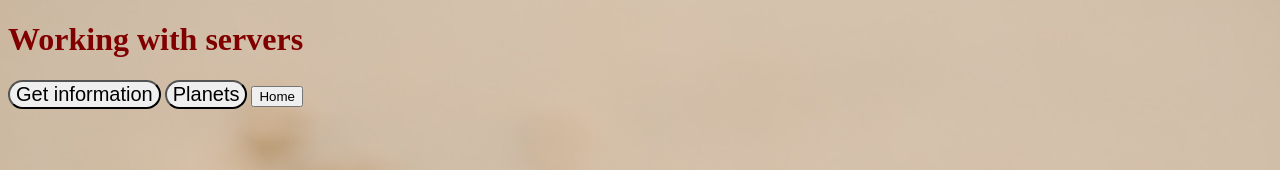
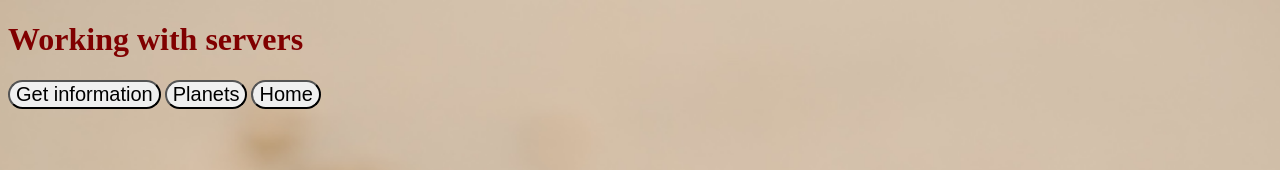
Before and after one commit to varvadyk/homework-working-with-server, a plain HTML site: page index.html in a window 1280 px wide. Shown: the top 170 px of the page. Drawn offline with Linux system fonts and the light colour scheme.

Commit message:
add style btn_home

```diff
--- a/css/style.css
+++ b/css/style.css
@@ -13,7 +13,7 @@
 
 
 
-
+.btn_home,
 .btn_personage,
 .btn_planets {
 	font-size: 20px;
```
